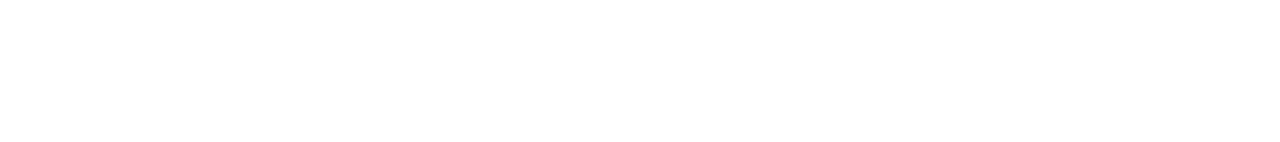
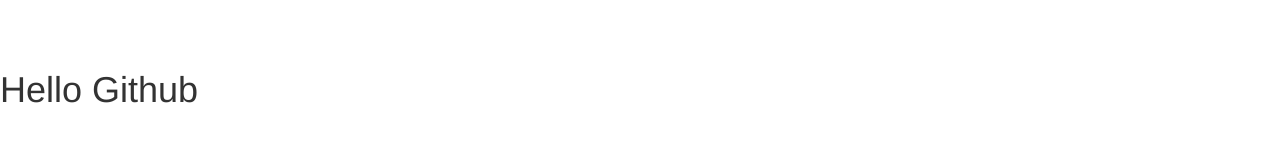
Before and after one commit to anand2132/React_code, a React (Create React App) app: page / in a window 1280 px wide. Shown: the part 616-758 px from the top of the page. Built offline with nearby package versions, Linux system fonts and the light colour scheme.

Commit message:
Add h1 tag

```diff
--- a/src/App.js
+++ b/src/App.js
@@ -13,6 +13,7 @@
     <>
       <Greeting />
       <Card />
+      <h1>Hello Github</h1>
       {/* <Heading />
       <Para />
       <Gallery />
```
